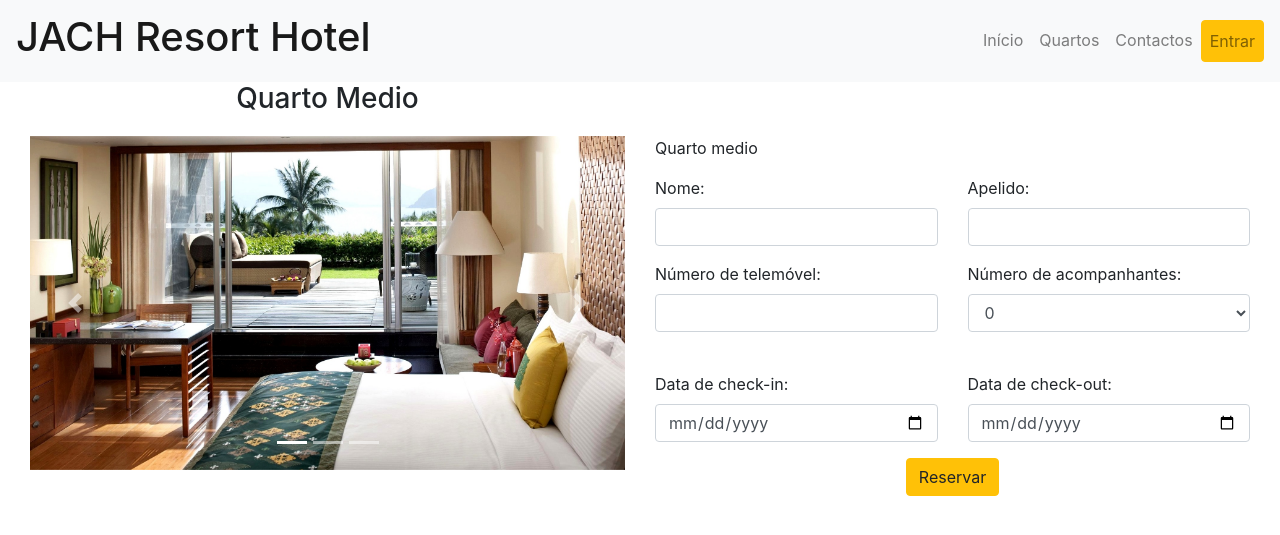
After one commit to HelderMCarvalho/DCS-JACH_Resort_Hotel, a PHP site: page /paginas/reservarQuarto.php?idTipoQuarto=2 in a window 1280 px wide. The commit adds this page. Shown: the top 535 px of the page. Run offline with PHP 8.4, Linux system fonts and the light colour scheme; data comes from the database, SQL or seed files in the repository; both versions use the stored data as it was after the commit.

Commit message:
MERGE 15321-ReservaQuartos

```diff
--- a/css/style.css
+++ b/css/style.css
@@ -4,6 +4,10 @@
 .form-control:focus{
     box-shadow: 0 0 0 0.2rem #ffc107;
     border: 1px solid #ffc107;
+}
+.reserva h3{
+    margin-bottom: 20px;
+    text-align: center;
 }
 
 @media (max-width: 360px) {
--- a/paginas/parciais/head2.php
+++ b/paginas/parciais/head2.php
@@ -6,7 +6,7 @@
     <div class="container-fluid">
         <div class="row">
             <nav class="navbar navbar-expand-lg navbar-light bg-light fixed-top">
-                <a class="navbar-brand" href=""><h1 class="titulo">JACH Resort Hotel</h1></a>
+                <a class="navbar-brand" href="/"><h1 class="titulo">JACH Resort Hotel</h1></a>
                 <button class="navbar-toggler" type="button" data-toggle="collapse" data-target="#navbarSupportedContent" aria-controls="navbarSupportedContent" aria-expanded="false" aria-label="Toggle navigation">
                     <span class="navbar-toggler-icon"></span>
                 </button>
@@ -16,7 +16,7 @@
                             <a class="nav-link" href="/">Início<span class="sr-only">(current)</span></a>
                         </li>
                         <li class="nav-item">
-                            <a class="nav-link" href="">Quartos</a>
+                            <a class="nav-link" href="/paginas/reservarQuarto.php?idTipoQuarto=1">Quartos</a>
                         </li>
                         <li class="nav-item">
                             <a class="nav-link" href="">Contactos</a>
--- /dev/null
+++ b/paginas/reservarQuarto.php
@@ -0,0 +1,119 @@
+<?php
+    require_once '../php/bd.php';
+    require_once './parciais/head1.html';
+    session_start();
+
+    $sql='SELECT caminho FROM fotografia WHERE idTipoQuarto='.$_REQUEST['idTipoQuarto'].';';
+    $result = $PDO->query($sql);
+    $listaCaminhos = $result->fetchAll(PDO::FETCH_ASSOC);
+
+    $sql='SELECT nome, descricao FROM tipoQuarto WHERE id='.$_REQUEST['idTipoQuarto'].';';
+    $result = $PDO->query($sql);
+    $quarto = $result->fetch(PDO::FETCH_ASSOC);
+?>
+    <title>Reserva | JACH</title>
+<?php
+    require_once './parciais/head2.php';
+    if (isset($_SESSION['reserva']) && ($_SESSION['reserva']==true)){
+        echo "<script>alert('Reserva feita com sucesso!');</script>";
+    }elseif(isset($_SESSION['reserva']) && ($_SESSION['reserva']==false)){
+        echo "<script>alert('O nosso Hotel está cheio nessa data!');</script>";
+    }
+    unset($_SESSION['reserva']);
+?>
+<div class="container-fluid reserva conteudo">
+    <div class="row">
+        <div class="col-md-6 text-center">
+            <h3><?=$quarto['nome']?></h3>
+        </div>
+    </div>
+    <div class="row">
+        <div class="col-md-6 text-center">
+            <div id="carouselExampleIndicators" class="carousel slide" data-ride="carousel">
+                <ol class="carousel-indicators">
+                <li data-target="#carouselExampleIndicators" data-slide-to="0" class="active"></li>
+                <?php
+                    $listaCaminhosImagem=$listaCaminhos;
+                    $count=1;
+                    array_shift($listaCaminhosImagem);
+                    foreach($listaCaminhosImagem as $caminho){ ?>
+                        <li data-target="#carouselExampleIndicators" data-slide-to="<?=$count?>"></li>
+                    <?php
+                        $count=$count+1;
+                    }
+                ?>
+                </ol>
+                <div class="carousel-inner">
+                    <div class="carousel-item active">
+                        <img class="d-block w-100"  src="<?=reset($listaCaminhos)['caminho']?>" alt="First slide" >
+                    </div>
+                    <?php
+                        array_shift($listaCaminhos);
+                        foreach($listaCaminhos as $caminho){ ?>
+                            <div class="carousel-item ">
+                                <img src="<?=$caminho['caminho']?>" class="d-block w-100">
+                            </div>
+                    <?php } ?>
+                </div>
+                <a class="carousel-control-prev" href="#carouselExampleIndicators" role="button" data-slide="prev">
+                    <span class="carousel-control-prev-icon" aria-hidden="true"></span>
+                    <span class="sr-only">Previous</span>
+                </a>
+                <a class="carousel-control-next" href="#carouselExampleIndicators" role="button" data-slide="next">
+                    <span class="carousel-control-next-icon" aria-hidden="true"></span>
+                    <span class="sr-only">Next</span>
+                </a>
+            </div>
+        </div>
+        <div class="col-md-6">
+            <p><?=$quarto['descricao']?></p>
+            <form action="/php/reservarQuartoBD.php" method="post">
+                <input type="hidden" name="idTipoQuarto" id="idTipoQuarto" value="<?php echo $_REQUEST['idTipoQuarto'];?>" required>
+                <div class="row">
+                    <div class="col-md-6 form-group">
+                        <label for="nome">Nome:</label>
+                        <input type="text" name="nome" id="nome" class="form-control" required>
+                    </div>
+                    <div class="col-md-6 form-group">
+                        <label for="apelido">Apelido:</label>
+                        <input type="text" name="apelido" id="apelido" class="form-control" required>
+                    </div>
+                </div>
+                <div class="row">
+                    <div class="col-md-6 form-group">
+                        <label for="numero">Número de telemóvel:</label>
+                        <input type="number" name="numero" id="numero" class="form-control" required>
+                        <label id="errormessage"></label>
+                    </div>
+                    <div class="col-md-6 form-group">
+                        <label for="acompanhantes">Número de acompanhantes:</label>
+                        <select class="form-control" name="acompanhantes" id="acompanhantes" required>
+                            <option value="0">0</option>
+                            <option value="1">1</option>
+                            <option value="2">2</option>
+                            <option value="3">3</option>
+                        </select>
+                    </div>
+                </div>
+                <div class="row">
+                    <div class="col-md-6 form-group">
+                        <label for="startDate">Data de check-in:</label>
+                        <input type="date" id="startDate" name="startDate" class="form-control">
+                    </div>
+                    <div class="col-md-6 form-group">
+                        <label for="endDate">Data de check-out:</label>
+                        <input type="date" id="endDate" name="endDate" class="form-control">
+                    </div>
+                </div>
+                <div class="row">
+                    <div class="col-md-12 text-center">
+                        <button type="submit" name="submit" class="btn btn-warning">Reservar</button>
+                    </div>
+                </div>
+            </form>
+        </div>
+    </div>
+</div>
+<?php
+    require_once './parciais/foot.html';
+?>
```
Also changed, not shown: jach.sql (+69 -11 lines), php/reservarQuartoBD.php (added, +101 -0 lines), README.md, img/quartoGrande.jpg (added), img/quartoGrande2.jpg (added), img/quartoGrande3.jpg (added), img/quartoGrande4.jpg (added), img/quartoMedio.jpg (added), img/quartoMedio2.jpg (added), img/quartoMedio3.jpg (added), img/quartoPequeno.jpg (added), img/quartoPequeno2.jpg (added), 1 other file.
